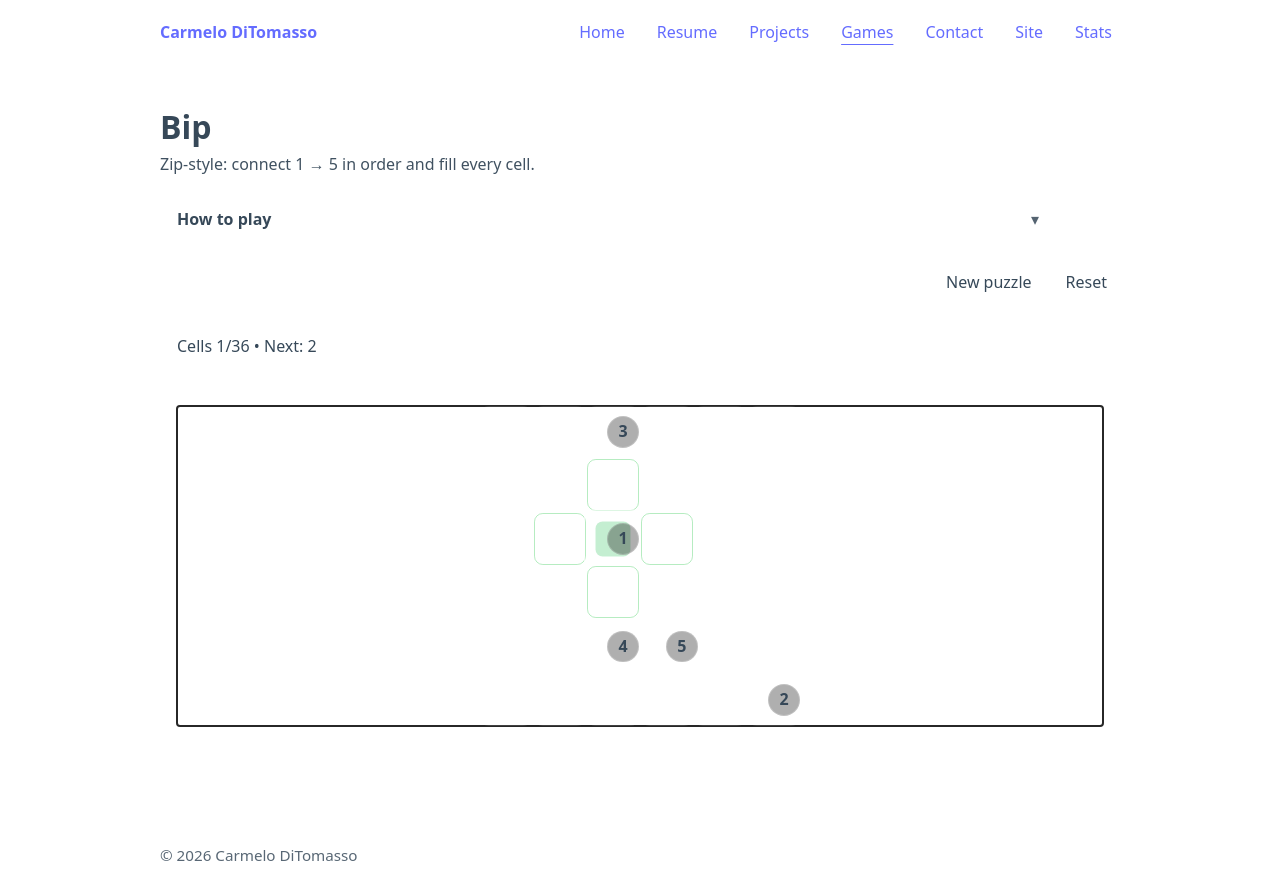
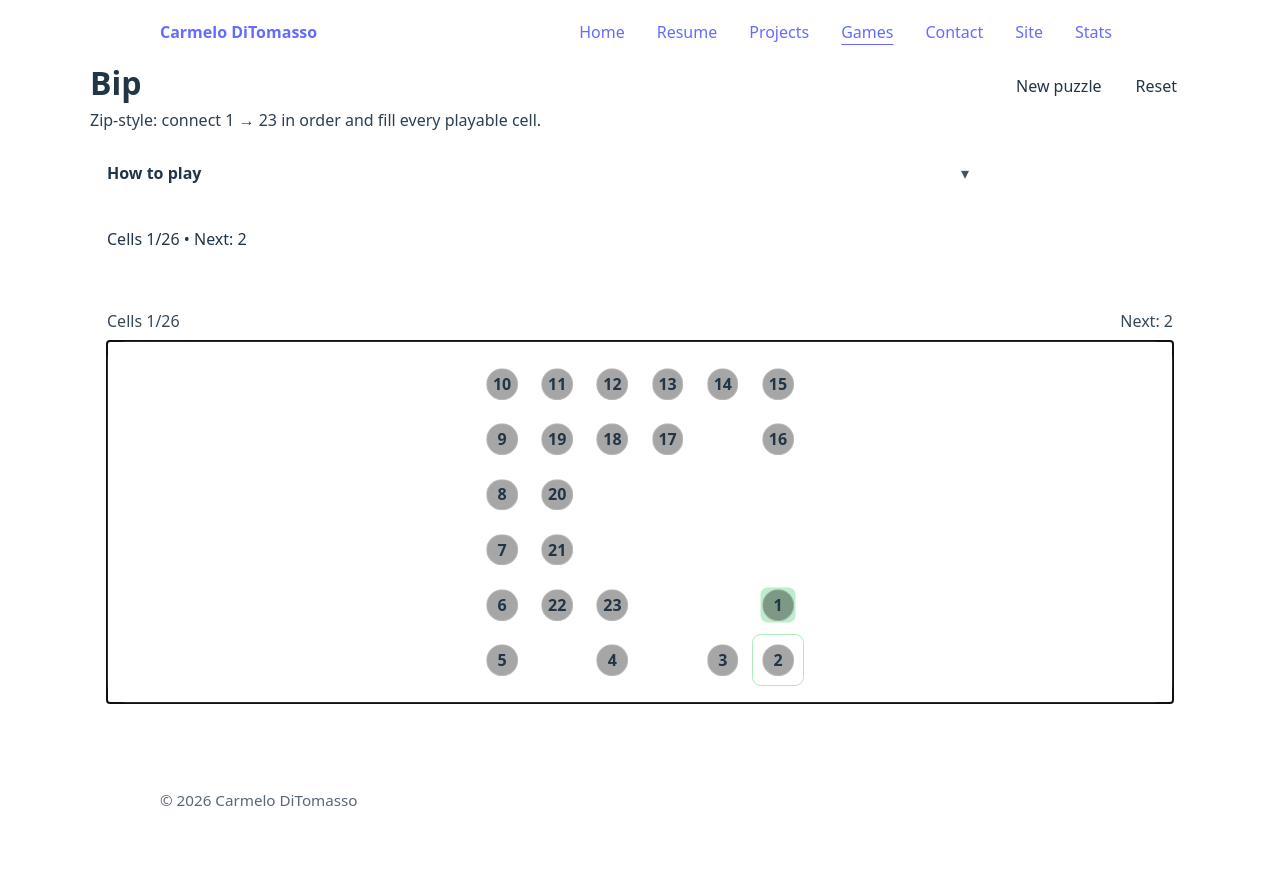
Before and after one commit to Carmelo-DiTomasso/personal-site, a React app in the folder frontend/: page /games/bip in a window 1280 px wide. After the commit the page ends 832 px from the top, so only its background shows below. Built offline with nearby package versions, Linux system fonts and the light colour scheme; no server answers; the HTML template or start-up script is replaced by a standard one.

Commit message:
feat(frontend): enhance Bip game with solved modal and improved styling

```diff
--- a/frontend/src/components/games/GameShell/GameShell.module.css
+++ b/frontend/src/components/games/GameShell/GameShell.module.css
@@ -1,6 +1,12 @@
 .root {
   display: grid;
   gap: 1rem;
+  max-width: 1100px;
+  margin: 0 auto;
+  width: 100%;
+
+  padding-left: 1rem;
+  padding-right: 1rem;
 }
 
 .header {
--- a/frontend/src/components/games/HowToPlay/HowToPlay.module.css
+++ b/frontend/src/components/games/HowToPlay/HowToPlay.module.css
@@ -1,7 +1,9 @@
 .root {
   border: 1px solid rgba(255, 255, 255, 0.12);
-  border-radius: 1rem;
+  border-radius: 1.25rem;
   padding: 0.75rem 1rem;
+  width: 100%;
+  box-sizing: border-box;
 }
 
 .summary {
--- a/frontend/src/pages/games/BipPage/BipBoard.module.css
+++ b/frontend/src/pages/games/BipPage/BipBoard.module.css
@@ -1,11 +1,17 @@
 .boardWrap {
-  display: flex;
-  justify-content: center;
+  border: 1px solid rgba(255, 255, 255, 0.12);
+  border-radius: 1.25rem;
+
+  /* key fix: keep border away from grid */
+  padding: 1rem;
+
+  /* avoid any overlay pseudo-elements sitting on top */
+  position: relative;
 }
 
 .board {
   display: grid;
-  gap: 0.1rem;
+  gap: 0.2rem;
   justify-content: center;
 }
 
@@ -32,8 +38,8 @@
   font: inherit;
   display: grid;
   place-items: center;
+  -webkit-user-select: none;
   user-select: none;
-  -webkit-user-select: none;
 }
 
 .cell:hover,
@@ -42,11 +48,16 @@
   outline: none;
 }
 
-.blocked {
+/* WALLS = full squares */
+.wallTile {
   box-sizing: border-box;
   border-radius: 0.55rem;
-  background: rgba(255, 255, 255, 0.04);
-  border: 1px solid rgba(255, 255, 255, 0.06);
+  border: 1px solid rgba(255, 255, 255, 0.08);
+  background: linear-gradient(
+    135deg,
+    rgba(255, 255, 255, 1),
+    rgba(255, 255, 255, 1)
+  );
 }
 
 .inPath {
@@ -60,17 +71,6 @@
 
 .candidate {
   border-color: rgba(120, 220, 140, 0.6);
-}
-
-/* Walls (barriers between cells) */
-.wallTop {
-  border-top-width: 6px;
-  border-top-color: rgba(255, 255, 255, 0.32);
-}
-
-.wallLeft {
-  border-left-width: 6px;
-  border-left-color: rgba(255, 255, 255, 0.32);
 }
 
 /* Zip “track” */
@@ -134,13 +134,21 @@
 
 /* Waypoint circles */
 .number {
-  position: relative;
+  position: absolute;
+  top: 50%;
+  left: 50%;
+  transform: translate(-50%, -50%);
+
   z-index: 1;
   width: 1.85rem;
   height: 1.85rem;
   border-radius: 999px;
-  display: grid;
-  place-items: center;
+
+  display: flex;
+  align-items: center;
+  justify-content: center;
+  line-height: 1;
+
   font-weight: 800;
   border: 1px solid rgba(255, 255, 255, 0.22);
   background: rgba(0, 0, 0, 0.35);
--- a/frontend/src/pages/games/BipPage/BipBoard.tsx
+++ b/frontend/src/pages/games/BipPage/BipBoard.tsx
@@ -6,15 +6,14 @@ export type Pos = { row: number; col: number };
 export type ZipPuzzle = {
   id: string;
   size: number;
-  blockedCells: Pos[]; // supports “hole tiles”
+  blockedCells: Pos[]; // walls (entire squares)
   waypointsInOrder: Pos[]; // number i is at waypointsInOrder[i-1]
-  walls: Array<{ a: Pos; b: Pos }>; // barrier between adjacent cells
 };
 
 type Props = {
   puzzle: ZipPuzzle;
   pathKeys: string[];
-  candidateKeys: string[]; // legal next moves from head
+  candidateKeys: string[];
   onCellAction: (pos: Pos) => void;
 };
 
@@ -38,12 +37,6 @@ function direction(
   return null;
 }
 
-function edgeKey(a: Pos, b: Pos): string {
-  const aKey = keyFromPos(a);
-  const bKey = keyFromPos(b);
-  return aKey < bKey ? `${aKey}|${bKey}` : `${bKey}|${aKey}`;
-}
-
 export function BipBoard({
   puzzle,
   pathKeys,
@@ -64,12 +57,6 @@ export function BipBoard({
     );
     return map;
   }, [puzzle.waypointsInOrder]);
-
-  const wallSet = useMemo(() => {
-    const set = new Set<string>();
-    for (const w of puzzle.walls) set.add(edgeKey(w.a, w.b));
-    return set;
-  }, [puzzle.walls]);
 
   const pathIndexByKey = useMemo(() => {
     const map = new Map<string, number>();
@@ -97,12 +84,12 @@ export function BipBoard({
           const pos = { row, col };
           const cellKey = keyFromPos(pos);
 
-          const isBlocked = blockedSet.has(cellKey);
-          if (isBlocked) {
+          const isWall = blockedSet.has(cellKey);
+          if (isWall) {
             return (
               <div
                 key={cellKey}
-                className={styles.blocked}
+                className={styles.wallTile}
                 aria-hidden="true"
               />
             );
@@ -115,7 +102,6 @@ export function BipBoard({
 
           const pathIndex = pathIndexByKey.get(cellKey);
 
-          // Track connections (Zip “path” feel)
           let connUp = false;
           let connDown = false;
           let connLeft = false;
@@ -134,6 +120,7 @@ export function BipBoard({
               if (dir === 'left') connLeft = true;
               if (dir === 'right') connRight = true;
             }
+
             if (nextKey) {
               const nextPos = posFromKey(nextKey);
               const dir = direction(pos, nextPos);
@@ -144,19 +131,11 @@ export function BipBoard({
             }
           }
 
-          // Draw each wall once (top + left) so we don’t double-render
-          const hasTopWall =
-            row > 0 && wallSet.has(edgeKey(pos, { row: row - 1, col }));
-          const hasLeftWall =
-            col > 0 && wallSet.has(edgeKey(pos, { row, col: col - 1 }));
-
           const className = [
             styles.cell,
             isInPath ? styles.inPath : '',
             isHead ? styles.head : '',
             isCandidate ? styles.candidate : '',
-            hasTopWall ? styles.wallTop : '',
-            hasLeftWall ? styles.wallLeft : '',
           ]
             .filter(Boolean)
             .join(' ');
@@ -184,7 +163,6 @@ export function BipBoard({
                 }
               }}
               onPointerEnter={() => {
-                // drag+hold: rely on our internal flag, not `buttons`
                 if (!isDrawingRef.current) return;
                 onCellAction(pos);
               }}
--- /dev/null
+++ b/frontend/src/pages/games/BipPage/BipPage.module.css
@@ -0,0 +1,63 @@
+.solvedOverlay {
+  position: fixed;
+  inset: 0;
+  background: rgba(0, 0, 0, 0.45);
+  display: grid;
+  place-items: center;
+  z-index: 50;
+}
+
+.solvedModal {
+  width: min(520px, calc(100% - 2rem));
+  border: 1px solid rgba(255, 255, 255, 0.14);
+  border-radius: 1rem;
+  background: rgba(20, 20, 20, 0.95);
+  padding: 1rem;
+  box-shadow: 0 12px 40px rgba(0, 0, 0, 0.5);
+}
+
+.titleRow {
+  display: flex;
+  align-items: center;
+  justify-content: space-between;
+  gap: 0.75rem;
+}
+
+.title {
+  margin: 0;
+  font-size: 1.1rem;
+  font-weight: 800;
+}
+
+.closeBtn {
+  border: 1px solid rgba(255, 255, 255, 0.14);
+  background: transparent;
+  color: inherit;
+  border-radius: 0.75rem;
+  padding: 0.35rem 0.6rem;
+  cursor: pointer;
+}
+
+.closeBtn:hover {
+  border-color: rgba(255, 255, 255, 0.24);
+}
+
+.body {
+  margin-top: 1rem;
+  opacity: 0.92;
+}
+
+.actions {
+  margin-top: 0.9rem;
+  display: flex;
+  justify-content: flex-end;
+  gap: 0.5rem;
+}
+
+.boardMeta {
+  display: flex;
+  align-items: baseline;
+  justify-content: space-between;
+  margin: 0.75rem 0 0.5rem;
+  opacity: 0.9;
+}
--- a/frontend/src/pages/games/BipPage/BipPage.tsx
+++ b/frontend/src/pages/games/BipPage/BipPage.tsx
@@ -1,8 +1,9 @@
 import { useEffect, useMemo, useRef, useState } from 'react';
-import { SimplePage } from '../../shared/SimplePage';
 import { GameShell } from '../../../components/games/GameShell/GameShell';
 import { HowToPlay } from '../../../components/games/HowToPlay/HowToPlay';
+import { GameButton } from '../../../components/games/GameButton/GameButton';
 import { BipBoard, type Pos, type ZipPuzzle } from './BipBoard';
+import styles from './BipPage.module.css';
 
 function keyFromPos(pos: Pos): string {
   return `${pos.row},${pos.col}`;
@@ -19,33 +20,18 @@ function isAdjacent(a: Pos, b: Pos): boolean {
   return (dr === 1 && dc === 0) || (dr === 0 && dc === 1);
 }
 
-function edgeKey(a: Pos, b: Pos): string {
-  const aKey = keyFromPos(a);
-  const bKey = keyFromPos(b);
-  return aKey < bKey ? `${aKey}|${bKey}` : `${bKey}|${aKey}`;
-}
-
 function randomInt(minInclusive: number, maxInclusive: number): number {
   const span = maxInclusive - minInclusive + 1;
   return minInclusive + Math.floor(Math.random() * span);
 }
 
-type Template = {
-  size: number;
-  blockedCells: Pos[];
-  solutionPath: Pos[]; // covers every playable cell exactly once
-};
+// Full templates (6x6). We carve a contiguous segment to create blocked tiles.
+type FullTemplate = { size: number; fullPath: Pos[] };
 
-// Two known-good Hamiltonian paths (solvable by construction). We’ll randomize:
-// - template selection
-// - direction (reverse or not)
-// - waypoint count and positions
-// - walls (but never blocking the known solution edges)
-const TEMPLATES: Template[] = [
+const TEMPLATES: FullTemplate[] = [
   {
     size: 6,
-    blockedCells: [],
-    solutionPath: [
+    fullPath: [
       { row: 2, col: 2 },
       { row: 2, col: 3 },
       { row: 2, col: 4 },
@@ -86,8 +72,7 @@ const TEMPLATES: Template[] = [
   },
   {
     size: 6,
-    blockedCells: [],
-    solutionPath: [
+    fullPath: [
       { row: 1, col: 3 },
       { row: 0, col: 3 },
       { row: 0, col: 4 },
@@ -128,88 +113,46 @@ const TEMPLATES: Template[] = [
   },
 ];
 
-function buildPuzzle(): { puzzle: ZipPuzzle; solutionPath: Pos[] } {
+function buildPuzzle(): ZipPuzzle {
   const template = TEMPLATES[randomInt(0, TEMPLATES.length - 1)];
-  const size = template.size;
+  const { size } = template;
 
-  const blockedSet = new Set<string>(template.blockedCells.map(keyFromPos));
+  // playable cells count (walls are the rest). keep enough space for up to 30 checkpoints
+  const openLength = randomInt(26, 36);
 
-  // Randomly reverse (gives different start/end like LinkedIn)
-  const solutionPath =
-    Math.random() < 0.5
-      ? [...template.solutionPath]
-      : [...template.solutionPath].reverse();
+  const startIndex = randomInt(0, template.fullPath.length - openLength);
+  let openPath = template.fullPath.slice(startIndex, startIndex + openLength);
 
-  const playableCount = size * size - template.blockedCells.length;
+  if (Math.random() < 0.5) openPath = [...openPath].reverse();
 
-  // Waypoints: between 5 and 30 (capped by playable cells)
-  const maxWaypoints = Math.min(30, playableCount);
+  const openSet = new Set<string>(openPath.map(keyFromPos));
+
+  const blockedCells: Pos[] = [];
+  for (let row = 0; row < size; row += 1) {
+    for (let col = 0; col < size; col += 1) {
+      const pos = { row, col };
+      if (!openSet.has(keyFromPos(pos))) blockedCells.push(pos);
+    }
+  }
+
+  const maxWaypoints = Math.min(30, openPath.length);
   const waypointCount = randomInt(5, maxWaypoints);
 
-  // Always include start (index 0) and end (last index)
   const chosen = new Set<number>();
   chosen.add(0);
-  chosen.add(solutionPath.length - 1);
+  chosen.add(openPath.length - 1);
+  while (chosen.size < waypointCount)
+    chosen.add(randomInt(1, openPath.length - 2));
 
-  // Pick remaining indices from (1..len-2)
-  while (chosen.size < waypointCount) {
-    chosen.add(randomInt(1, solutionPath.length - 2));
-  }
+  const indexes = Array.from(chosen).sort((a, b) => a - b);
+  const waypointsInOrder = indexes.map((i) => openPath[i]);
 
-  const waypointStepIndexes = Array.from(chosen).sort((a, b) => a - b);
-  const waypointsInOrder = waypointStepIndexes.map((i) => solutionPath[i]);
-
-  // Walls: place barriers between adjacent cells, but NEVER between consecutive solution steps.
-  const solutionEdges = new Set<string>();
-  for (let i = 0; i < solutionPath.length - 1; i += 1) {
-    solutionEdges.add(edgeKey(solutionPath[i], solutionPath[i + 1]));
-  }
-
-  const walls: Array<{ a: Pos; b: Pos }> = [];
-  const WALL_DENSITY = 0.22;
-  const MAX_WALLS = 22;
-
-  for (let row = 0; row < size; row += 1) {
-    for (let col = 0; col < size; col += 1) {
-      const a = { row, col };
-      const aKey = keyFromPos(a);
-      if (blockedSet.has(aKey)) continue;
-
-      const right = { row, col: col + 1 };
-      const down = { row: row + 1, col };
-
-      const pairs: Array<{ b: Pos; ok: boolean }> = [
-        { b: right, ok: col + 1 < size },
-        { b: down, ok: row + 1 < size },
-      ];
-
-      for (const p of pairs) {
-        if (!p.ok) continue;
-        const bKey = keyFromPos(p.b);
-        if (blockedSet.has(bKey)) continue;
-
-        const eKey = edgeKey(a, p.b);
-        if (solutionEdges.has(eKey)) continue; // keep the known solution always possible
-
-        if (Math.random() < WALL_DENSITY) {
-          walls.push({ a, b: p.b });
-          if (walls.length >= MAX_WALLS) break;
-        }
-      }
-      if (walls.length >= MAX_WALLS) break;
-    }
-    if (walls.length >= MAX_WALLS) break;
-  }
-
-  const puzzle: ZipPuzzle = {
+  return {
     id: `zip-${Math.random().toString(36).slice(2)}`,
     size,
-    blockedCells: template.blockedCells,
+    blockedCells,
     waypointsInOrder,
-    walls,
   };
-
-  return { puzzle, solutionPath };
 }
 
 function totalPlayableCells(puzzle: ZipPuzzle): number {
@@ -232,7 +175,6 @@ function isSolved(
   puzzle: ZipPuzzle,
   pathKeys: string[],
   numberByKey: Map<string, number>,
-  wallSet: Set<string>,
 ): boolean {
   const playableCount = totalPlayableCells(puzzle);
   const lastNumber = puzzle.waypointsInOrder.length;
@@ -241,13 +183,12 @@ function isSolved(
 
   const startKey = keyFromPos(puzzle.waypointsInOrder[0]);
   const endKey = keyFromPos(puzzle.waypointsInOrder[lastNumber - 1]);
-
   if (pathKeys[0] !== startKey) return false;
   if (pathKeys[pathKeys.length - 1] !== endKey) return false;
 
   const blockedSet = new Set<string>(puzzle.blockedCells.map(keyFromPos));
+  const seen = new Set<string>();
 
-  const seen = new Set<string>();
   for (let i = 0; i < pathKeys.length; i += 1) {
     const k = pathKeys[i];
     if (blockedSet.has(k)) return false;
@@ -258,7 +199,6 @@ function isSolved(
       const prev = posFromKey(pathKeys[i - 1]);
       const curr = posFromKey(k);
       if (!isAdjacent(prev, curr)) return false;
-      if (wallSet.has(edgeKey(prev, curr))) return false;
     }
   }
 
@@ -270,19 +210,31 @@ function isSolved(
       expected += 1;
     }
   }
+  return expected === lastNumber + 1;
+}
 
-  return expected === lastNumber + 1;
+type GameState = {
+  puzzle: ZipPuzzle;
+  pathKeys: string[];
+  dismissedSolvedForPuzzleId: string | null;
+};
+
+function newGameState(): GameState {
+  const puzzle = buildPuzzle();
+  return {
+    puzzle,
+    pathKeys: [keyFromPos(puzzle.waypointsInOrder[0])],
+    dismissedSolvedForPuzzleId: null,
+  };
 }
 
 export function BipPage() {
   const boardFocusRef = useRef<HTMLDivElement | null>(null);
+  const [state, setState] = useState<GameState>(() => newGameState());
 
-  const [{ puzzle }, setPuzzleBundle] = useState(() => buildPuzzle());
+  const puzzle = state.puzzle;
+  const pathKeys = state.pathKeys;
 
-  const startKey = keyFromPos(puzzle.waypointsInOrder[0]);
-  const [pathKeys, setPathKeys] = useState<string[]>(() => [startKey]);
-
-  // Rebuild derived maps when puzzle changes
   const blockedSet = useMemo(
     () => new Set<string>(puzzle.blockedCells.map(keyFromPos)),
     [puzzle.blockedCells],
@@ -296,12 +248,6 @@ export function BipPage() {
     return map;
   }, [puzzle.waypointsInOrder]);
 
-  const wallSet = useMemo(() => {
-    const set = new Set<string>();
-    for (const w of puzzle.walls) set.add(edgeKey(w.a, w.b));
-    return set;
-  }, [puzzle.walls]);
-
   const playableCount = totalPlayableCells(puzzle);
   const lastNumber = puzzle.waypointsInOrder.length;
 
@@ -310,62 +256,82 @@ export function BipPage() {
     [numberByKey, pathKeys],
   );
   const solved = useMemo(
-    () => isSolved(puzzle, pathKeys, numberByKey, wallSet),
-    [puzzle, pathKeys, numberByKey, wallSet],
+    () => isSolved(puzzle, pathKeys, numberByKey),
+    [puzzle, pathKeys, numberByKey],
   );
 
+  const showSolved = solved && state.dismissedSolvedForPuzzleId !== puzzle.id;
+
+  useEffect(() => {
+    boardFocusRef.current?.focus();
+  }, []);
+
   function handleReset() {
-    setPathKeys([keyFromPos(puzzle.waypointsInOrder[0])]);
+    setState((prev) => ({
+      ...prev,
+      pathKeys: [keyFromPos(prev.puzzle.waypointsInOrder[0])],
+      dismissedSolvedForPuzzleId: null,
+    }));
   }
 
   function handleNewPuzzle() {
-    const next = buildPuzzle();
-    setPuzzleBundle(next);
-    setPathKeys([keyFromPos(next.puzzle.waypointsInOrder[0])]);
-    // focus board for arrow keys convenience
+    setState(() => newGameState());
     requestAnimationFrame(() => boardFocusRef.current?.focus());
   }
 
   function applyAction(targetPos: Pos, mode: 'mouse' | 'arrow') {
     const targetKey = keyFromPos(targetPos);
 
-    setPathKeys((prev) => {
-      if (blockedSet.has(targetKey)) return prev;
+    setState((prev) => {
+      const currentPuzzle = prev.puzzle;
+      const currentPath = prev.pathKeys;
 
-      const existingIndex = prev.indexOf(targetKey);
+      const currentBlocked = new Set<string>(
+        currentPuzzle.blockedCells.map(keyFromPos),
+      );
+      if (currentBlocked.has(targetKey)) return prev;
 
-      // Mouse: allow backtrack to ANY earlier cell (LinkedIn-ish)
-      if (mode === 'mouse' && existingIndex >= 0)
-        return prev.slice(0, existingIndex + 1);
+      const existingIndex = currentPath.indexOf(targetKey);
 
-      // Arrow: only allow step-back by one
+      // mouse can backtrack by clicking a path cell
+      if (mode === 'mouse' && existingIndex >= 0) {
+        return { ...prev, pathKeys: currentPath.slice(0, existingIndex + 1) };
+      }
+
+      // arrows allow “step back” (only if you move onto the previous cell)
       if (mode === 'arrow' && existingIndex >= 0) {
-        if (prev.length >= 2 && prev[prev.length - 2] === targetKey)
-          return prev.slice(0, prev.length - 1);
+        if (
+          currentPath.length >= 2 &&
+          currentPath[currentPath.length - 2] === targetKey
+        ) {
+          return {
+            ...prev,
+            pathKeys: currentPath.slice(0, currentPath.length - 1),
+          };
+        }
         return prev;
       }
 
-      // Must extend from head
-      if (prev.length >= playableCount) return prev;
+      if (currentPath.length >= totalPlayableCells(currentPuzzle)) return prev;
 
-      const headKey = prev[prev.length - 1];
+      const headKey = currentPath[currentPath.length - 1];
       const headPos = posFromKey(headKey);
+      if (!isAdjacent(headPos, targetPos)) return prev;
 
-      if (!isAdjacent(headPos, targetPos)) return prev;
-      if (wallSet.has(edgeKey(headPos, targetPos))) return prev;
-
-      const expected = computeExpectedNext(numberByKey, prev);
-
-      // If stepping on a waypoint, must be the next expected number
+      const expected = computeExpectedNext(numberByKey, currentPath);
       const steppedNumber = numberByKey.get(targetKey);
       if (steppedNumber !== undefined && steppedNumber !== expected)
         return prev;
 
-      // Don’t allow moving past the last number until full path is complete
       const headNumber = numberByKey.get(headKey);
-      if (headNumber === lastNumber && prev.length < playableCount) return prev;
+      const last = currentPuzzle.waypointsInOrder.length;
+      if (
+        headNumber === last &&
+        currentPath.length < totalPlayableCells(currentPuzzle)
+      )
+        return prev;
 
-      return [...prev, targetKey];
+      return { ...prev, pathKeys: [...currentPath, targetKey] };
     });
   }
 
@@ -385,8 +351,6 @@ export function BipPage() {
       { row: 0, col: 1 },
     ];
 
-    const expected = expectedNext;
-
     for (const d of deltas) {
       const next = { row: headPos.row + d.row, col: headPos.col + d.col };
       if (
@@ -400,10 +364,10 @@ export function BipPage() {
       const k = keyFromPos(next);
       if (blockedSet.has(k)) continue;
       if (pathKeys.includes(k)) continue;
-      if (wallSet.has(edgeKey(headPos, next))) continue;
 
       const steppedNumber = numberByKey.get(k);
-      if (steppedNumber !== undefined && steppedNumber !== expected) continue;
+      if (steppedNumber !== undefined && steppedNumber !== expectedNext)
+        continue;
 
       keys.push(k);
     }
@@ -417,14 +381,7 @@ export function BipPage() {
     pathKeys,
     playableCount,
     puzzle.size,
-    wallSet,
   ]);
-
-  // Arrow-key controls (board must be focused)
-  useEffect(() => {
-    // If you’d rather not auto-focus on page load, remove this.
-    boardFocusRef.current?.focus();
-  }, []);
 
   function onBoardKeyDown(e: React.KeyboardEvent) {
     const headKey = pathKeys[pathKeys.length - 1];
@@ -447,8 +404,7 @@ export function BipPage() {
       next.col >= puzzle.size
     )
       return;
-    const nextKey = keyFromPos(next);
-    if (blockedSet.has(nextKey)) return;
+    if (blockedSet.has(keyFromPos(next))) return;
 
     applyAction(next, 'arrow');
   }
@@ -456,21 +412,15 @@ export function BipPage() {
   const status = (
     <span>
       Cells {pathKeys.length}/{playableCount}
-      {solved
-        ? ' • Solved!'
-        : expectedNext <= lastNumber
-          ? ` • Next: ${expectedNext}`
-          : ''}
+      {expectedNext <= lastNumber ? ` • Next: ${expectedNext}` : ''}
     </span>
   );
 
   return (
-    <SimplePage title="">
     <div data-testid="bip-page">
       <GameShell
         title="Bip"
-          description={`Zip-style: connect 1 → ${lastNumber} in order and fill every cell.`}
-          controlsPlacement="belowHowTo"
+        description={`Zip-style: connect 1 → ${lastNumber} in order and fill every playable cell.`}
         onNewPuzzle={handleNewPuzzle}
         onReset={handleReset}
         status={status}
@@ -487,20 +437,29 @@ export function BipPage() {
                 Fill <strong>every playable cell exactly once</strong>.
               </li>
               <li>
+                <strong>Walls</strong> are the shaded squares — you can’t enter
+                them.
+              </li>
+              <li>
                 <strong>Mouse:</strong> drag + hold to draw; click a path cell
                 to backtrack.
               </li>
               <li>
-                  <strong>Keyboard:</strong> click the board, then use arrow
-                  keys.
-                </li>
-                <li>
-                  Thick borders are <strong>walls</strong> you can’t cross.
+                <strong>Keyboard:</strong> click the board, then use arrow keys.
               </li>
             </ul>
           </HowToPlay>
         }
       >
+        <div className={styles.boardMeta} aria-label="Bip progress">
+          <span>
+            Cells {pathKeys.length}/{playableCount}
+          </span>
+          <span>
+            {expectedNext <= lastNumber ? `Next: ${expectedNext}` : ''}
+          </span>
+        </div>
+
         <div
           ref={boardFocusRef}
           tabIndex={0}
@@ -515,7 +474,61 @@ export function BipPage() {
           />
         </div>
       </GameShell>
+
+      {showSolved ? (
+        <div
+          className={styles.solvedOverlay}
+          role="dialog"
+          aria-modal="true"
+          aria-label="Puzzle solved"
+        >
+          <div className={styles.solvedModal}>
+            <div className={styles.titleRow}>
+              <h2 className={styles.title}>Solved 🎉</h2>
+              <button
+                type="button"
+                className={styles.closeBtn}
+                aria-label="Close solved popup"
+                onClick={() =>
+                  setState((prev) => ({
+                    ...prev,
+                    dismissedSolvedForPuzzleId: prev.puzzle.id,
+                  }))
+                }
+              >
+                Close
+              </button>
             </div>
-    </SimplePage>
+
+            <div className={styles.body}>
+              You connected <strong>1 → {lastNumber}</strong> and filled every
+              playable cell.
+            </div>
+
+            <div className={styles.actions} aria-label="Solved actions">
+              <GameButton
+                type="button"
+                onClick={() =>
+                  setState((prev) => ({
+                    ...prev,
+                    dismissedSolvedForPuzzleId: prev.puzzle.id,
+                  }))
+                }
+                aria-label="Dismiss solved popup"
+              >
+                Nice
+              </GameButton>
+              <GameButton
+                type="button"
+                onClick={handleNewPuzzle}
+                aria-label="Start a new puzzle"
+              >
+                New puzzle
+              </GameButton>
+            </div>
+          </div>
+        </div>
+      ) : null}
+    </div>
   );
 }
```
Lines whose indentation alone changed are shown as unchanged.
